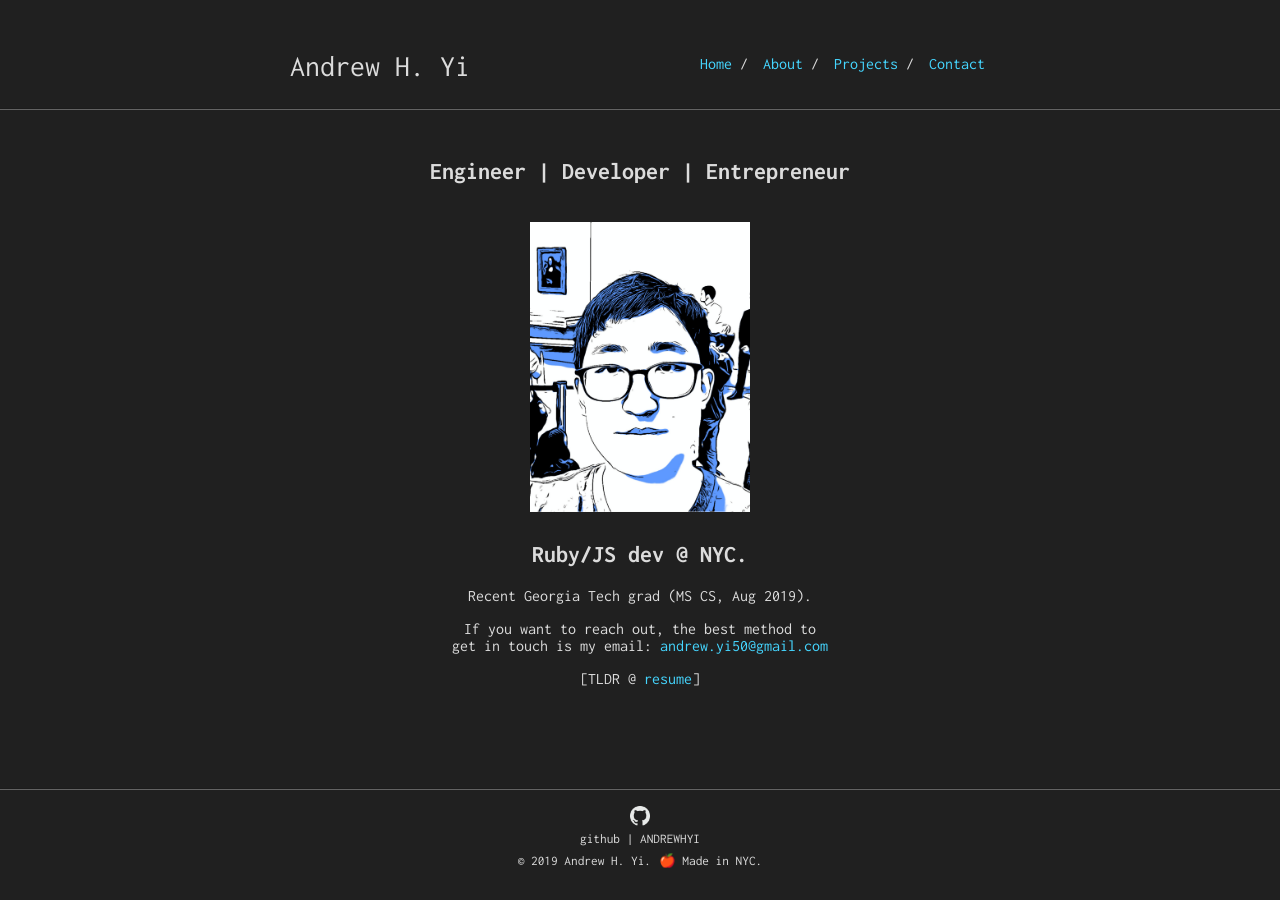
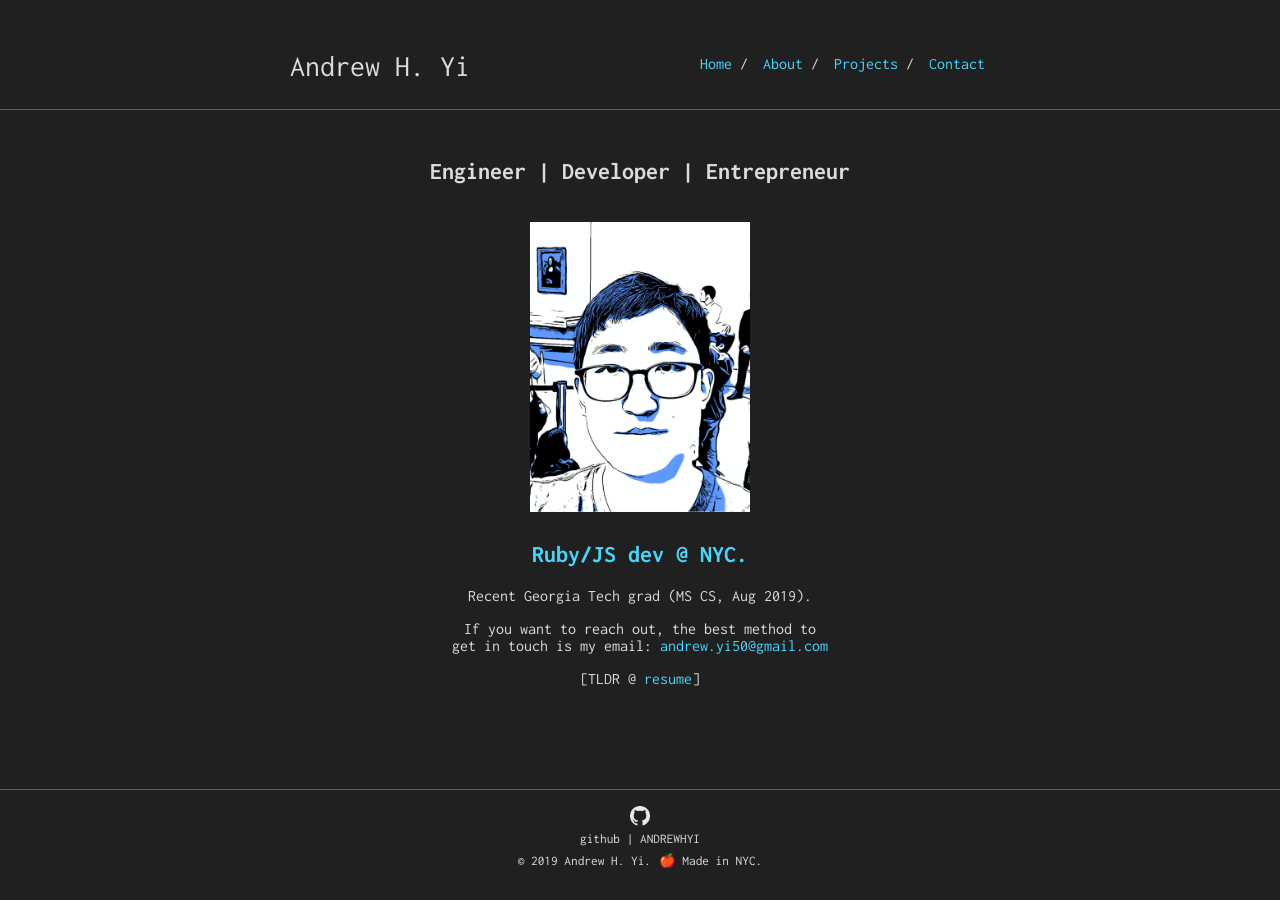
Before and after one commit to AndrewHYi/andrewhyi.github.io, a Jekyll site: the page built from index.md, in a window 1280 px wide. Built offline with Jekyll 4.4.1, drawn with Linux system fonts in a browser that asks for light colours.

Commit message:
(index) color alternate title

```diff
--- /dev/null
+++ b/_sass/_animations.scss
@@ -0,0 +1,44 @@
+$neon-blue: #45d6ff;
+$charcoal-gray: #202020;
+$font-color: #dcdcdc;
+$blood-orange: #ff8400;
+$orange: #ff8400;
+$red: green;
+
+$anim-color-0: $orange;
+$anim-color-50: $neon-blue;
+$anim-color-100: $blood-orange;
+
+#rubyjs-dev--nyc {
+    -webkit-animation: color-change 3s infinite alternate;
+    -moz-animation: color-change 3s infinite alternate;
+    -o-animation: color-change 3s infinite alternate;
+    -ms-animation: color-change 3s infinite alternate;
+    animation: color-change 3s infinite alternate;
+}
+
+@-webkit-keyframes color-change {
+    0% { color: $anim-color-0; }
+    50% { color: $anim-color-50; }
+    100% { color: $anim-color-100; }
+}
+@-moz-keyframes color-change {
+    0% { color: $anim-color-0; }
+    50% { color: $anim-color-50; }
+    100% { color: $anim-color-100; }
+}
+@-ms-keyframes color-change {
+    0% { color: $anim-color-0; }
+    50% { color: $anim-color-50; }
+    100% { color: $anim-color-100; }
+}
+@-o-keyframes color-change {
+    0% { color: $anim-color-0; }
+    50% { color: $anim-color-50; }
+    100% { color: $anim-color-100; }
+}
+@keyframes color-change {
+    0% { color: $anim-color-0; }
+    50% { color: $anim-color-50; }
+    100% { color: $anim-color-100; }
+}
--- a/_sass/_style.scss
+++ b/_sass/_style.scss
@@ -167,5 +167,6 @@ footer {
 @import "per_page";
 
 @import "projects";
+@import "animations";
 
 @import "ayi_theme_dark1";
```
